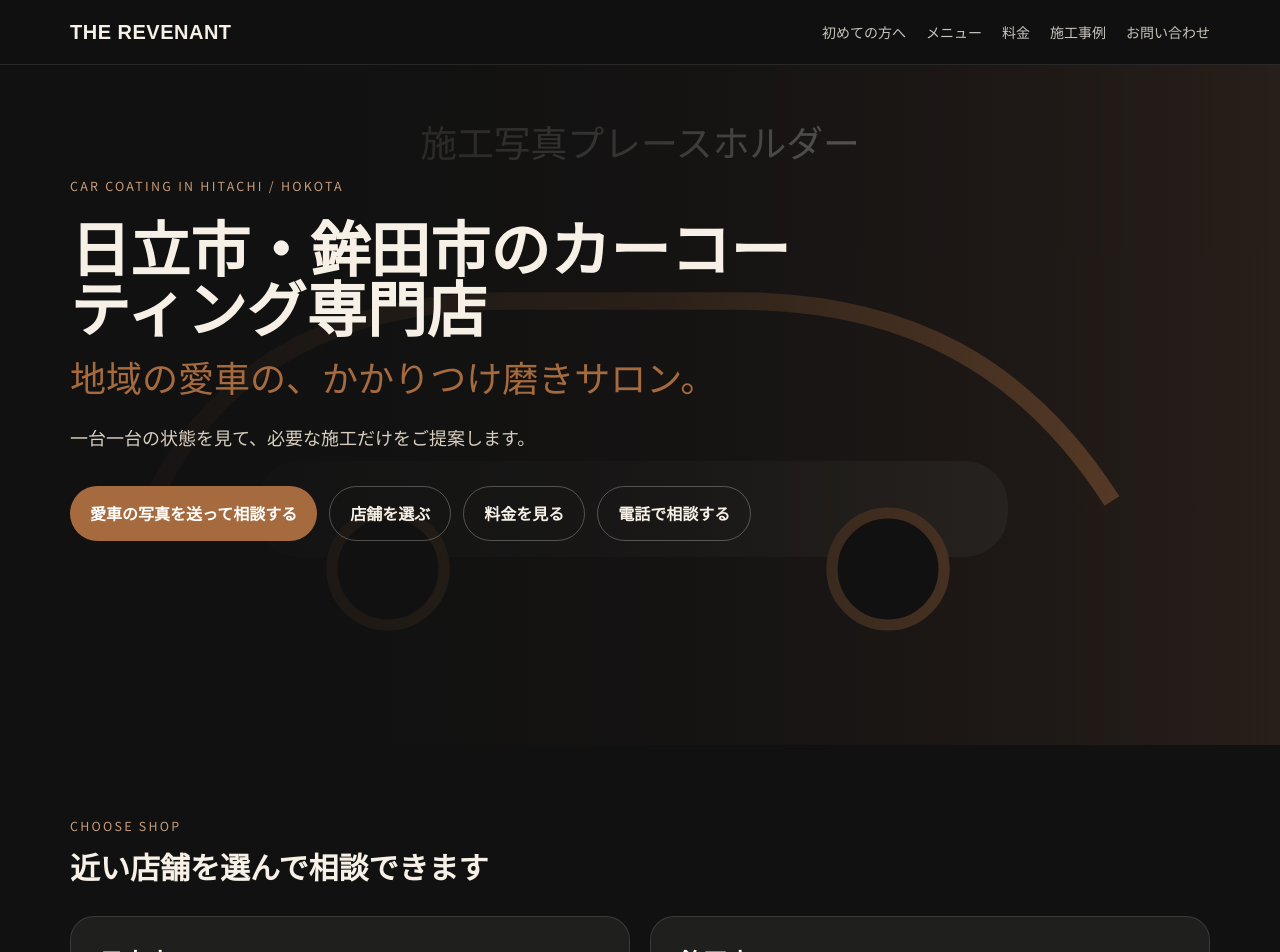
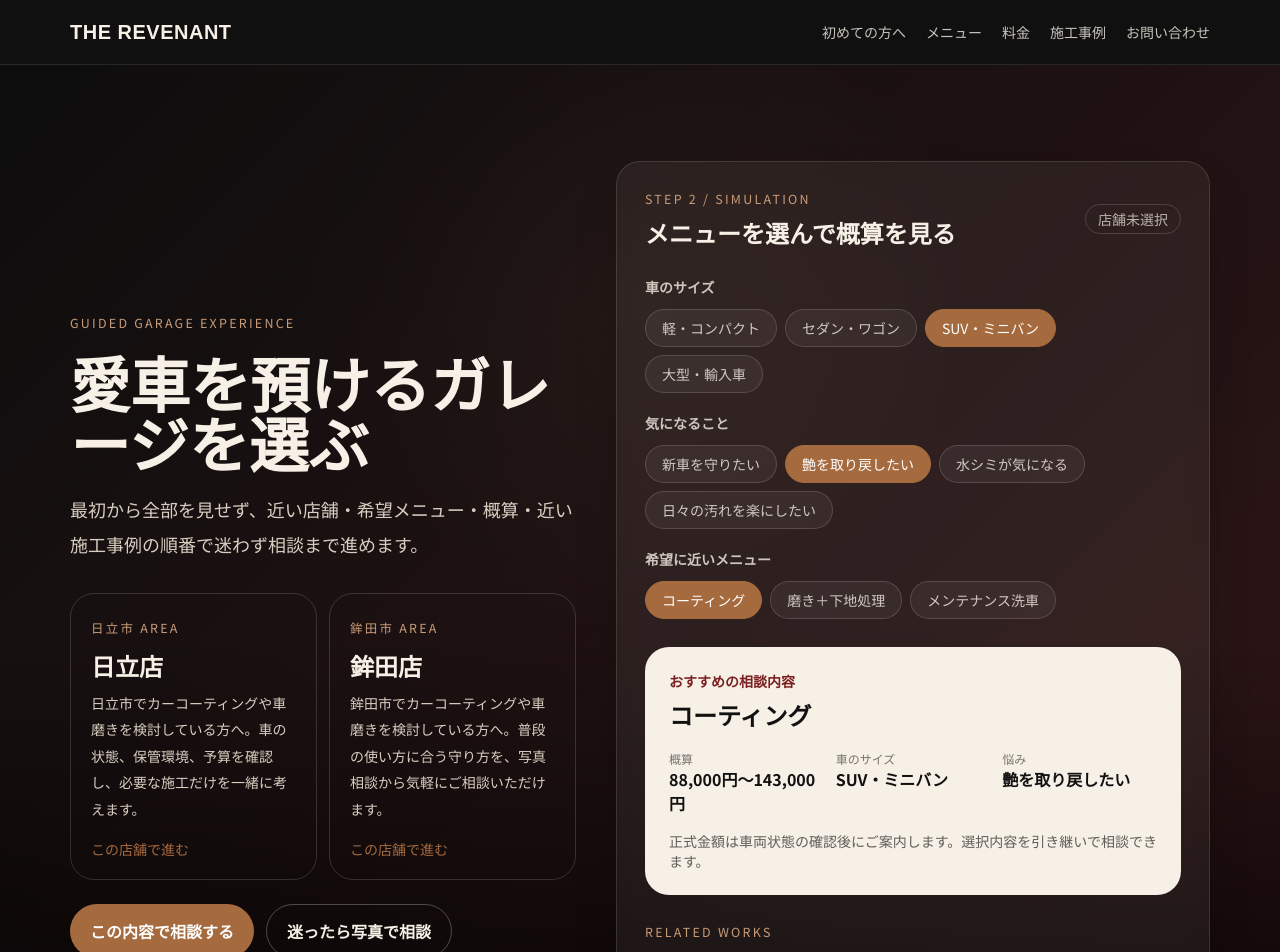
Before and after one commit to holy-auto/the-REVENANT, a Next.js app: page / in a window 1280 px wide. Shown: the top 952 px of the page. Built offline with nearby package versions, Linux system fonts and the light colour scheme; no server answers.

Commit message:
Build guided garage landing flow

```diff
--- /dev/null
+++ b/components/HomeExperience.tsx
@@ -0,0 +1,140 @@
+'use client';
+
+import Link from 'next/link';
+import { useMemo, useState } from 'react';
+import { cases, stores } from '@/data/site';
+
+type StoreId = (typeof stores)[number]['id'];
+type VehicleSize = '軽・コンパクト' | 'セダン・ワゴン' | 'SUV・ミニバン' | '大型・輸入車';
+type Concern = '新車を守りたい' | '艶を取り戻したい' | '水シミが気になる' | '日々の汚れを楽にしたい';
+type Service = 'コーティング' | '磨き＋下地処理' | 'メンテナンス洗車';
+
+const vehicleSizes: VehicleSize[] = ['軽・コンパクト', 'セダン・ワゴン', 'SUV・ミニバン', '大型・輸入車'];
+const concerns: Concern[] = ['新車を守りたい', '艶を取り戻したい', '水シミが気になる', '日々の汚れを楽にしたい'];
+const services: Service[] = ['コーティング', '磨き＋下地処理', 'メンテナンス洗車'];
+
+const storeImages: Record<StoreId, string> = {
+  hitachi: 'linear-gradient(135deg, rgba(22,22,20,.9), rgba(106,38,42,.58)), radial-gradient(circle at 78% 28%, rgba(200,155,120,.36), transparent 28%), linear-gradient(120deg, #241f1c, #111)',
+  hokota: 'linear-gradient(135deg, rgba(17,17,17,.9), rgba(34,49,43,.62)), radial-gradient(circle at 22% 30%, rgba(200,155,120,.34), transparent 26%), linear-gradient(120deg, #141817, #111)',
+};
+
+const estimates: Record<Service, Record<VehicleSize, string>> = {
+  コーティング: {
+    '軽・コンパクト': '55,000円〜88,000円',
+    'セダン・ワゴン': '66,000円〜110,000円',
+    'SUV・ミニバン': '88,000円〜143,000円',
+    '大型・輸入車': '110,000円〜165,000円',
+  },
+  '磨き＋下地処理': {
+    '軽・コンパクト': '33,000円〜66,000円',
+    'セダン・ワゴン': '44,000円〜88,000円',
+    'SUV・ミニバン': '55,000円〜110,000円',
+    '大型・輸入車': '66,000円〜132,000円',
+  },
+  メンテナンス洗車: {
+    '軽・コンパクト': '8,800円〜16,500円',
+    'セダン・ワゴン': '11,000円〜22,000円',
+    'SUV・ミニバン': '13,200円〜27,500円',
+    '大型・輸入車': '16,500円〜33,000円',
+  },
+};
+
+export function HomeExperience() {
+  const [storeId, setStoreId] = useState<StoreId | null>(null);
+  const [vehicleSize, setVehicleSize] = useState<VehicleSize>('SUV・ミニバン');
+  const [concern, setConcern] = useState<Concern>('艶を取り戻したい');
+  const [service, setService] = useState<Service>('コーティング');
+
+  const selectedStore = stores.find((store) => store.id === storeId);
+  const estimate = estimates[service][vehicleSize];
+  const relatedCases = useMemo(() => cases.filter((item) => !selectedStore || item.store === selectedStore.name).slice(0, 3), [selectedStore]);
+  const lineHref = `/contact?store=${storeId ?? ''}&size=${encodeURIComponent(vehicleSize)}&concern=${encodeURIComponent(concern)}&service=${encodeURIComponent(service)}`;
+
+  return (
+    <section className="relative overflow-hidden bg-black">
+      <div className="absolute inset-0 opacity-80" style={{ background: selectedStore ? storeImages[selectedStore.id] : 'linear-gradient(135deg, rgba(17,17,17,.95), rgba(106,38,42,.52)), radial-gradient(circle at 50% 20%, rgba(200,155,120,.32), transparent 30%), #111' }} />
+      <div className="absolute inset-x-0 bottom-0 h-1/2 bg-gradient-to-t from-black to-transparent" />
+      <div className="container relative grid min-h-[720px] items-center gap-10 py-24 lg:grid-cols-[.92fr_1.08fr]">
+        <div>
+          <p className="eyebrow">Guided garage experience</p>
+          <h1 className="mt-5 max-w-3xl text-4xl font-black leading-tight md:text-6xl">愛車を預けるガレージを選ぶ</h1>
+          <p className="lead mt-5 max-w-xl text-lg">最初から全部を見せず、近い店舗・希望メニュー・概算・近い施工事例の順番で迷わず相談まで進めます。</p>
+          <div className="mt-8 grid gap-3 sm:grid-cols-2">
+            {stores.map((store) => (
+              <button
+                key={store.id}
+                type="button"
+                onClick={() => setStoreId(store.id)}
+                className={`rounded-3xl border p-5 text-left transition ${storeId === store.id ? 'border-bronze bg-bronze/20' : 'border-white/15 bg-white/8 hover:border-bronze/70'}`}
+              >
+                <span className="eyebrow">{store.area} area</span>
+                <strong className="mt-3 block text-2xl">{store.name}</strong>
+                <span className="lead mt-2 block text-sm">{store.description}</span>
+                <span className="mt-4 block text-sm text-bronze">この店舗で進む</span>
+              </button>
+            ))}
+          </div>
+          <div className="mt-6 flex flex-wrap gap-3">
+            <Link className="btn btn-primary" href={lineHref}>この内容で相談する</Link>
+            <Link className="btn btn-sub" href="/contact">迷ったら写真で相談</Link>
+          </div>
+        </div>
+
+        <div className="card border-bronze/25 bg-ink/80 p-5 shadow-2xl shadow-black/30 backdrop-blur md:p-7">
+          <div className="flex items-center justify-between gap-4">
+            <div>
+              <p className="eyebrow">Step 2 / Simulation</p>
+              <h2 className="mt-2 text-2xl font-bold">メニューを選んで概算を見る</h2>
+            </div>
+            <span className="rounded-full border border-white/15 px-3 py-1 text-sm text-ivory/70">{selectedStore?.name ?? '店舗未選択'}</span>
+          </div>
+
+          <div className="mt-7 grid gap-5">
+            <ChoiceGroup label="車のサイズ" options={vehicleSizes} value={vehicleSize} onChange={setVehicleSize} />
+            <ChoiceGroup label="気になること" options={concerns} value={concern} onChange={setConcern} />
+            <ChoiceGroup label="希望に近いメニュー" options={services} value={service} onChange={setService} />
+          </div>
+
+          <div className="mt-7 rounded-3xl bg-ivory p-6 text-ink">
+            <p className="text-sm font-bold text-wine">おすすめの相談内容</p>
+            <h3 className="mt-2 text-2xl font-black">{service}</h3>
+            <dl className="mt-5 grid gap-3 sm:grid-cols-3">
+              <div><dt className="text-xs text-ink/55">概算</dt><dd className="font-bold">{estimate}</dd></div>
+              <div><dt className="text-xs text-ink/55">車のサイズ</dt><dd className="font-bold">{vehicleSize}</dd></div>
+              <div><dt className="text-xs text-ink/55">悩み</dt><dd className="font-bold">{concern}</dd></div>
+            </dl>
+            <p className="mt-4 text-sm text-ink/65">正式金額は車両状態の確認後にご案内します。選択内容を引き継いで相談できます。</p>
+          </div>
+
+          <div className="mt-7">
+            <p className="eyebrow">Related works</p>
+            <h3 className="mt-2 text-xl font-bold">このメニューに近い施工事例</h3>
+            <div className="mt-4 grid gap-3">
+              {relatedCases.map((item) => (
+                <Link key={item.slug} href={`/works/${item.slug}`} className="rounded-2xl border border-white/10 bg-white/6 p-4 transition hover:border-bronze">
+                  <b>{item.title}</b>
+                  <p className="lead mt-1 text-sm">{item.concern}</p>
+                </Link>
+              ))}
+            </div>
+          </div>
+        </div>
+      </div>
+    </section>
+  );
+}
+
+function ChoiceGroup<T extends string>({ label, options, value, onChange }: { label: string; options: T[]; value: T; onChange: (value: T) => void }) {
+  return (
+    <div>
+      <p className="text-sm font-bold text-ivory/80">{label}</p>
+      <div className="mt-3 flex flex-wrap gap-2">
+        {options.map((option) => (
+          <button key={option} type="button" onClick={() => onChange(option)} className={`rounded-full border px-4 py-2 text-sm transition ${value === option ? 'border-bronze bg-bronze text-white' : 'border-white/15 bg-white/5 text-ivory/80 hover:border-bronze/70'}`}>
+            {option}
+          </button>
+        ))}
+      </div>
+    </div>
+  );
+}
```
Also changed, not shown: app/page.tsx (+2 -2 lines).
